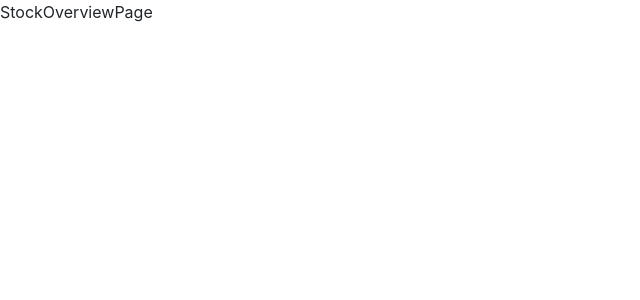
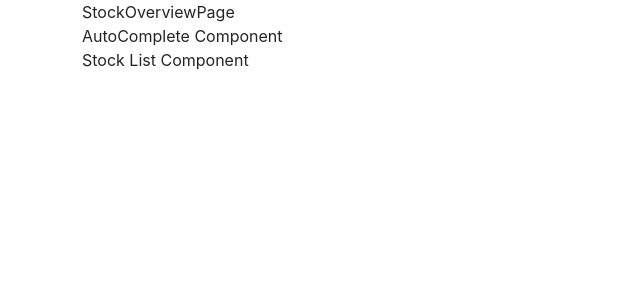
Before and after one commit to lemonsprig/trading-king, a React (Create React App) app: page / in a window 1280 px wide. Shown: the top 300 px of the page, without its empty margins (0-640 px from the left). Built offline with nearby package versions, Linux system fonts and the light colour scheme.

Commit message:
Axios package added and baseURL set

```diff
--- a/package.json
+++ b/package.json
@@ -6,6 +6,7 @@
     "@testing-library/jest-dom": "^5.16.5",
     "@testing-library/react": "^13.4.0",
     "@testing-library/user-event": "^13.5.0",
+    "axios": "^1.2.3",
     "react": "^18.2.0",
     "react-dom": "^18.2.0",
     "react-router-dom": "^6.7.0",
--- a/src/App.js
+++ b/src/App.js
@@ -1,14 +1,14 @@
 import {BrowserRouter, Routes, Route} from 'react-router-dom'
-import './App.css';
 import { StockDetailPage } from './pages/StockDetailPage';
 import { StockOverviewPage } from './pages/StockOverviewPage';
+import './App.css';
 
 
 const finHubAPIKey  = 'cf4laqaad3i7dbfhr8a0cf4laqaad3i7dbfhr8ag'
 
 function App() {
   return (
-    <main>
+    <main className='container'>
       <BrowserRouter>
         <Routes>
           <Route path="/" element={<StockOverviewPage />}></Route>
--- /dev/null
+++ b/src/apis/finHub.js
@@ -0,0 +1,5 @@
+import axios from 'axios';
+
+export default axios.create({
+  baseURL: 'https://finnhub.io/api/v1'
+})
--- /dev/null
+++ b/src/components/AutoComplete.jsx
@@ -0,0 +1,3 @@
+export const AutoComplete = () => {
+  return <div>AutoComplete Component</div>
+}
--- /dev/null
+++ b/src/components/StockList.jsx
@@ -0,0 +1,6 @@
+import { useState, useEffect} from 'react';
+
+export const StockList = () => {
+  const [watchList, setWatchList] = useState(['MSFT', 'AMZN', 'GOOGL']);
+  return <div>Stock List Component</div>
+}
--- a/src/pages/StockOverviewPage.jsx
+++ b/src/pages/StockOverviewPage.jsx
@@ -1,3 +1,11 @@
+import { AutoComplete } from "../components/AutoComplete"
+import { StockList } from "../components/StockList"
+
 export const StockOverviewPage = () => {
-  return <div>StockOverviewPage</div>
+  return (
+  <div>StockOverviewPage
+    <AutoComplete />
+    <StockList />
+  </div>
+  );
 }
```
Also changed, not shown: 1 other file (tests, documents, lock files or other folders).
